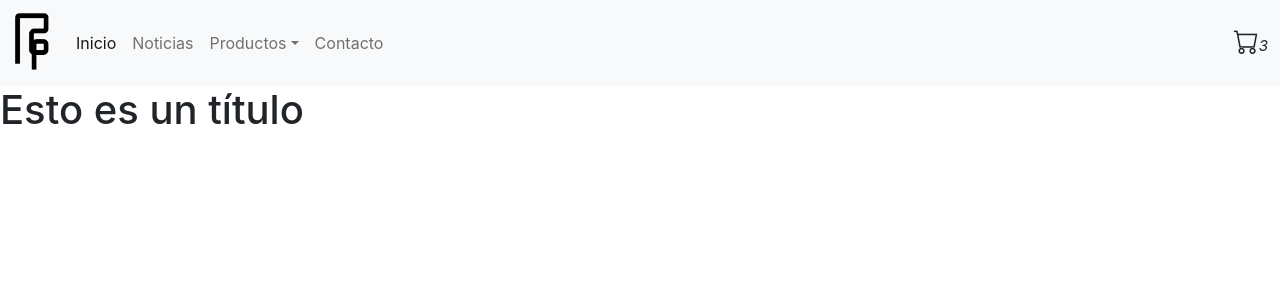
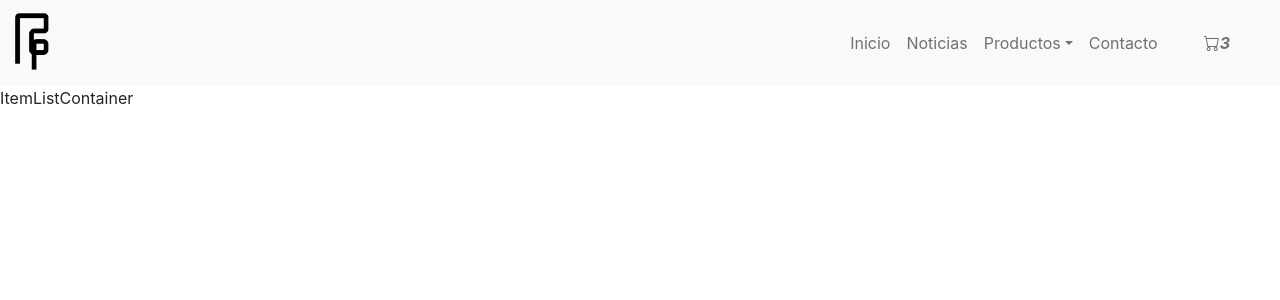
Before and after one commit to Greensebas/EcommerceAcevedo31205, a React (Create React App) app: page / in a window 1280 px wide. Shown: the top 300 px of the page. Built offline with nearby package versions, Linux system fonts and the light colour scheme.

Commit message:
carrito295

```diff
--- a/src/App.js
+++ b/src/App.js
@@ -1,4 +1,5 @@
 import './App.css';
+import ItemListContainer from './components/ItemList/ItemListContainer';
 import NavBar from './components/NavBar';
 
 
@@ -6,7 +7,7 @@ function App() {
   return (
   <div>
     <NavBar />
-    <h1>Esto es un título</h1>
+    <ItemListContainer />
   </div>
   );
 }
--- a/src/components/CartWidget.css
+++ /dev/null
@@ -1,7 +0,0 @@
-.icono {
-    font-size: 25px;
-}
-
-.numero {
-    font-size: 15px;
-}
--- /dev/null
+++ b/src/components/CartWidget/CartWidget.css
@@ -0,0 +1,5 @@
+.carrito {
+    font-weight: bold;
+    padding-left: 30px;
+    padding-right: 30px;
+}
--- /dev/null
+++ b/src/components/CartWidget/CartWidgetLayout.jsx
@@ -0,0 +1,17 @@
+import React from "react";
+import './CartWidget.css';
+
+function CartWidgetLayout({cantProd}) {
+  return (
+  <li className="nav-item">
+    <a className="nav-link" href="https://google.com">
+      <div className="carrito">
+       <i className="bi bi-cart icono"></i>
+       <i className="numero">{cantProd}</i>
+     </div>
+    </a>
+  </li>
+  );
+}
+
+export default CartWidgetLayout;
--- a/src/components/CartWidgetLayout.jsx
+++ /dev/null
@@ -1,13 +0,0 @@
-import React from "react";
-import './CartWidget.css';
-
-function CartWidgetLayout({cantProd}) {
-  return (
-    <div>
-      <i className="bi bi-cart icono"></i>
-      <i className="numero">{cantProd}</i>
-    </div>
-  );
-}
-
-export default CartWidgetLayout;
--- /dev/null
+++ b/src/components/ItemList/ItemListContainer.jsx
@@ -0,0 +1,9 @@
+import React from 'react'
+
+function ItemListContainer() {
+  return (
+    <div>ItemListContainer</div>
+  )
+}
+
+export default ItemListContainer
--- a/src/components/NavBar.jsx
+++ b/src/components/NavBar.jsx
@@ -1,4 +1,4 @@
-import CartWidgetContainer from "./CartWidgetContainer";
+import CartWidgetContainer from "./CartWidget/CartWidgetContainer";
 
 
 function NavBar() {
@@ -10,10 +10,10 @@ function NavBar() {
       <button className="navbar-toggler" type="button" data-bs-toggle="collapse" data-bs-target="#navbarNavDropdown" aria-controls="navbarNavDropdown" aria-expanded="false" aria-label="Toggle navigation">
         <span className="navbar-toggler-icon"></span>
       </button>
-      <div className="collapse navbar-collapse" id="navbarNavDropdown">
+      <div className="collapse navbar-collapse justify-content-end" id="navbarNavDropdown">
         <ul className="navbar-nav">
           <li className="nav-item">
-            <a className="nav-link active" aria-current="page" href="https://google.com">Inicio</a>
+            <a className="nav-link" aria-current="page" href="https://google.com">Inicio</a>
           </li>
           <li className="nav-item">
             <a className="nav-link" href="https://google.com">Noticias</a>
@@ -34,9 +34,9 @@ function NavBar() {
           <li className="nav-item">
             <a className="nav-link" href="https://google.com">Contacto</a>
           </li>
+          <CartWidgetContainer />
         </ul>
       </div>
-      <CartWidgetContainer />
     </div>
   </nav>
   }
```
Also changed, not shown: src/components/ItemList/ItemListLayout.jsx (added, +9 -0 lines), public/logo192.png (deleted), public/logo512.png (deleted), src/components/CartWidget/CartWidgetContainer.jsx (renamed from src/components/CartWidgetContainer.jsx), src/components/ItemList/ItemList.css (added).
